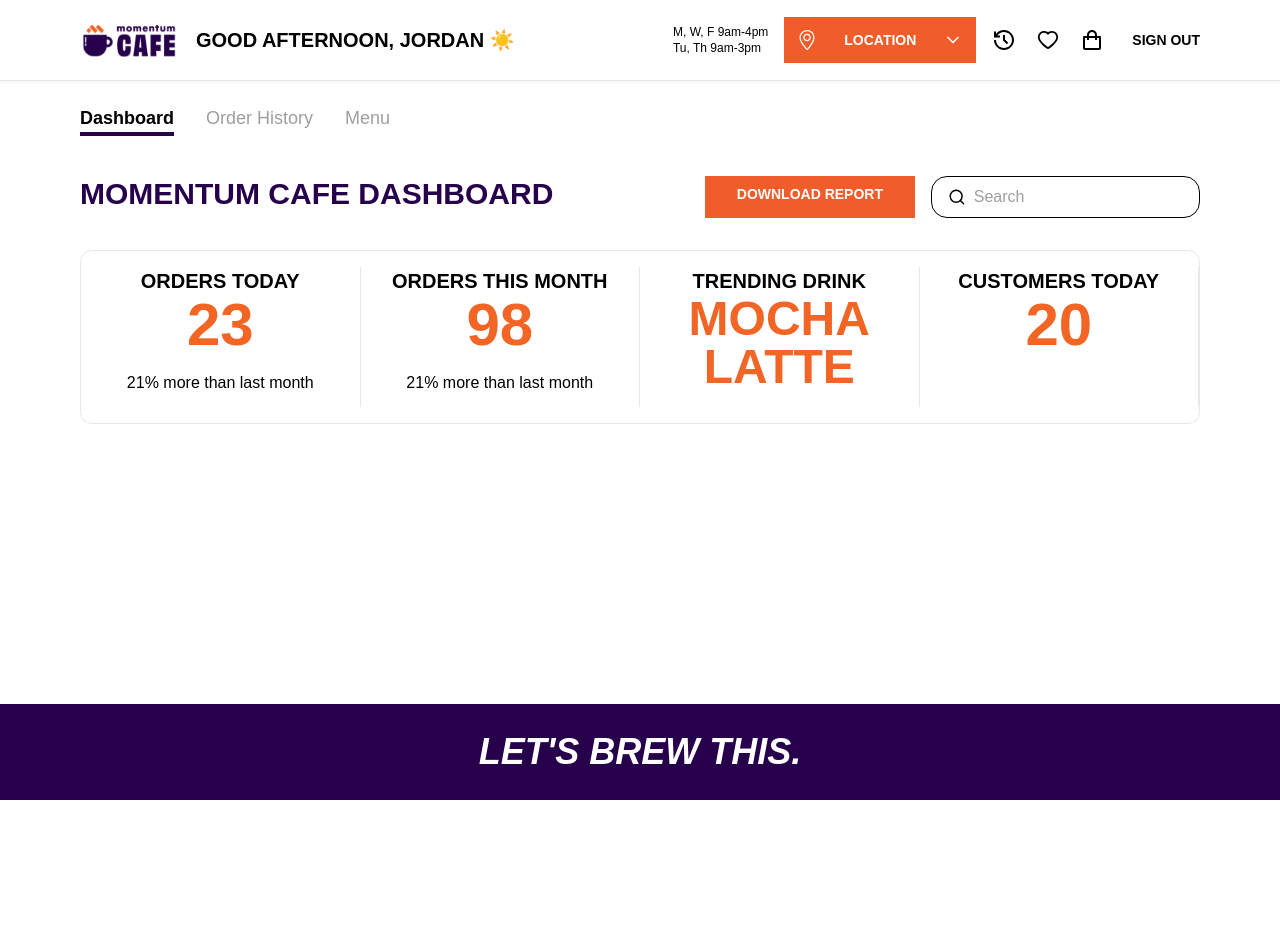
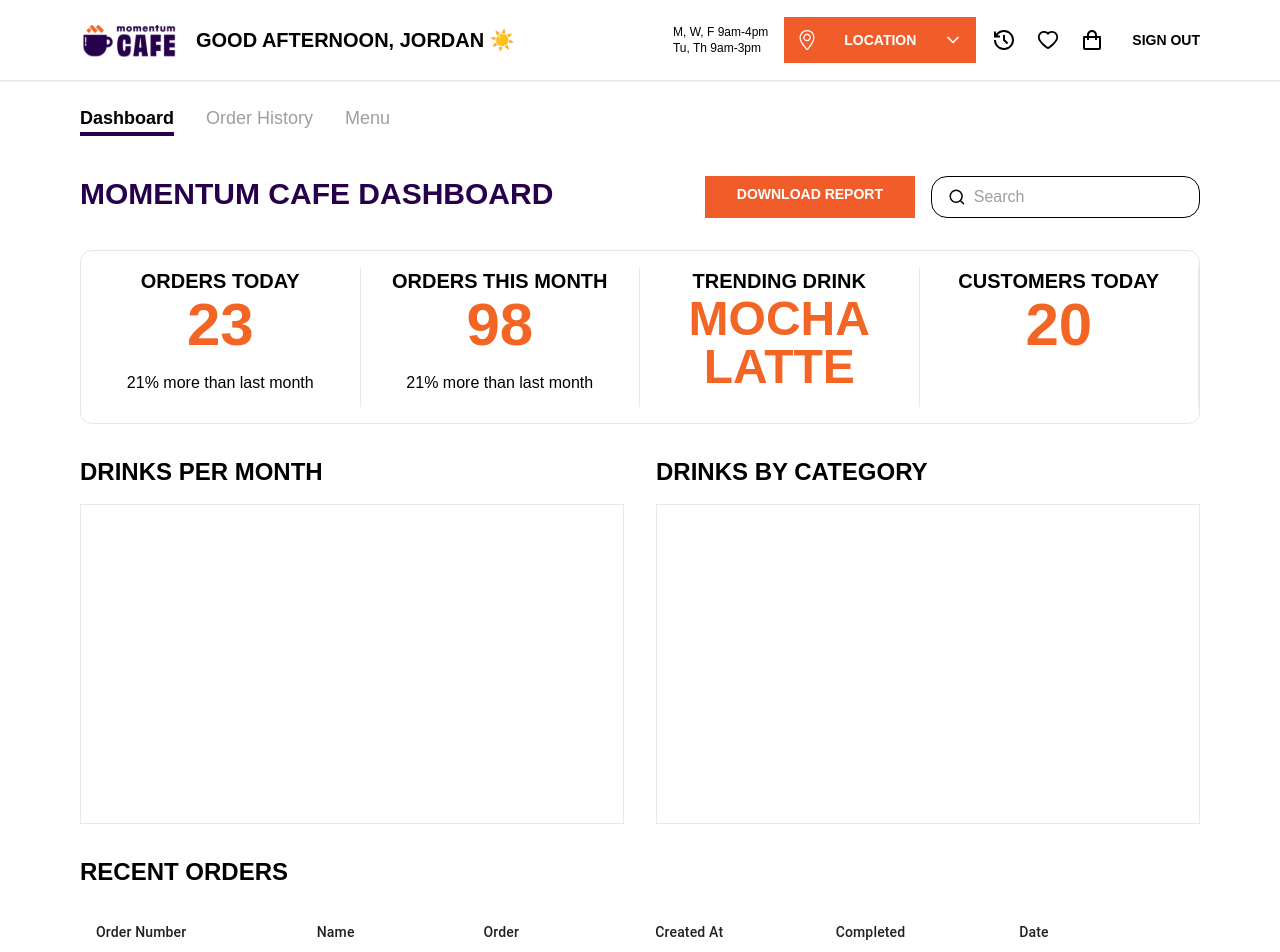
Before and after one commit to interactivejo/momentum-coffee-app, a Next.js app in the folder coffee-app/: page /admin in a window 1280 px wide. Shown: the top 952 px of the page. Before the commit the page ends 800 px from the top, so only its background shows below. Built offline with nearby package versions, Linux system fonts and the light colour scheme; a web font is replaced by a local one.

Commit message:
built out more of the dashboard section

```diff
--- a/coffee-app/app/components/sections/Dashboard.tsx
+++ b/coffee-app/app/components/sections/Dashboard.tsx
@@ -1,25 +1,44 @@
-import React from 'react'
-import TabsMenu from '../layout/TabsMenu'
-import MenuHeader from '../layout/MenuHeader'
-import DashboardStats from '../ui/DashboardStats'
-
-
-
+import React from "react";
+import TabsMenu from "../layout/TabsMenu";
+import MenuHeader from "../layout/MenuHeader";
+import DashboardStats from "../ui/DashboardStats";
+import OrderHistoryTable from "../ui/OrderHistoryTable";
 
 const Dashboard = () => {
   return (
     <div>
-        <MenuHeader
-          title="Momentum Cafe Dashboard"
-          downloadButton={true}
-        />
+      <MenuHeader title="Momentum Cafe Dashboard" downloadButton={true} />
 
-        <div>
-          <DashboardStats />
+      <div className="mb-8">
+        <DashboardStats />
+      </div>
+
+      <div className="flex flex-col w-full gap-8 lg:flex-row">
+        <div className="lg:w-[50%]">
+          <h3 className="mb-4 text-2xl font-semibold uppercase font-ObviouslyNarrow">
+            Drinks Per Month
+          </h3>
+
+          <div className="border-[1px] min-h-[20rem]"></div>
+        </div>
+
+        <div className="lg:w-[50%] mb-8">
+          <h3 className="mb-4 text-2xl font-semibold uppercase font-ObviouslyNarrow">
+            Drinks By Category
+          </h3>
+          <div className="border-[1px] min-h-[20rem]"></div>
+        </div>
+      </div>
+
+      <div>
+      <h3 className="mb-4 text-2xl font-semibold uppercase font-ObviouslyNarrow">
+            Recent Orders
+          </h3>
+          <OrderHistoryTable />
         </div>
 
     </div>
-  )
-}
+  );
+};
 
-export default Dashboard
+export default Dashboard;
```
